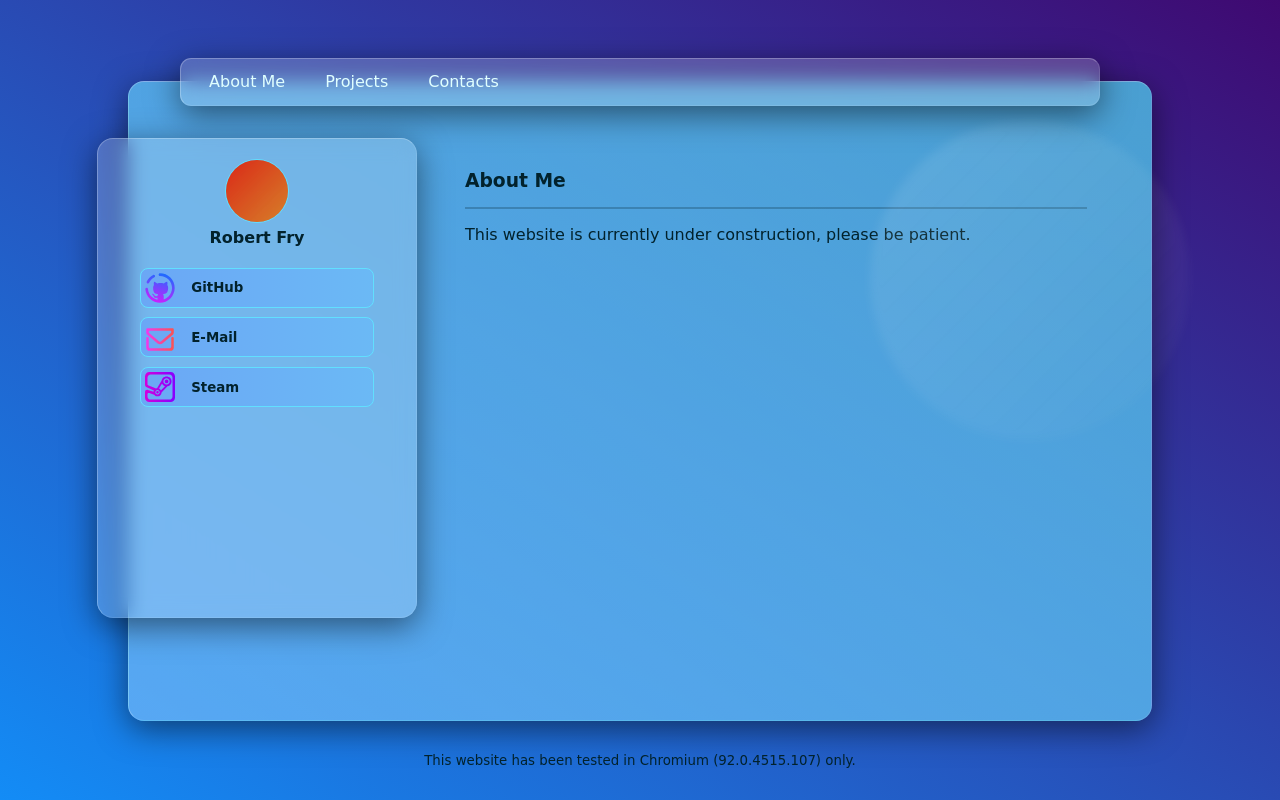
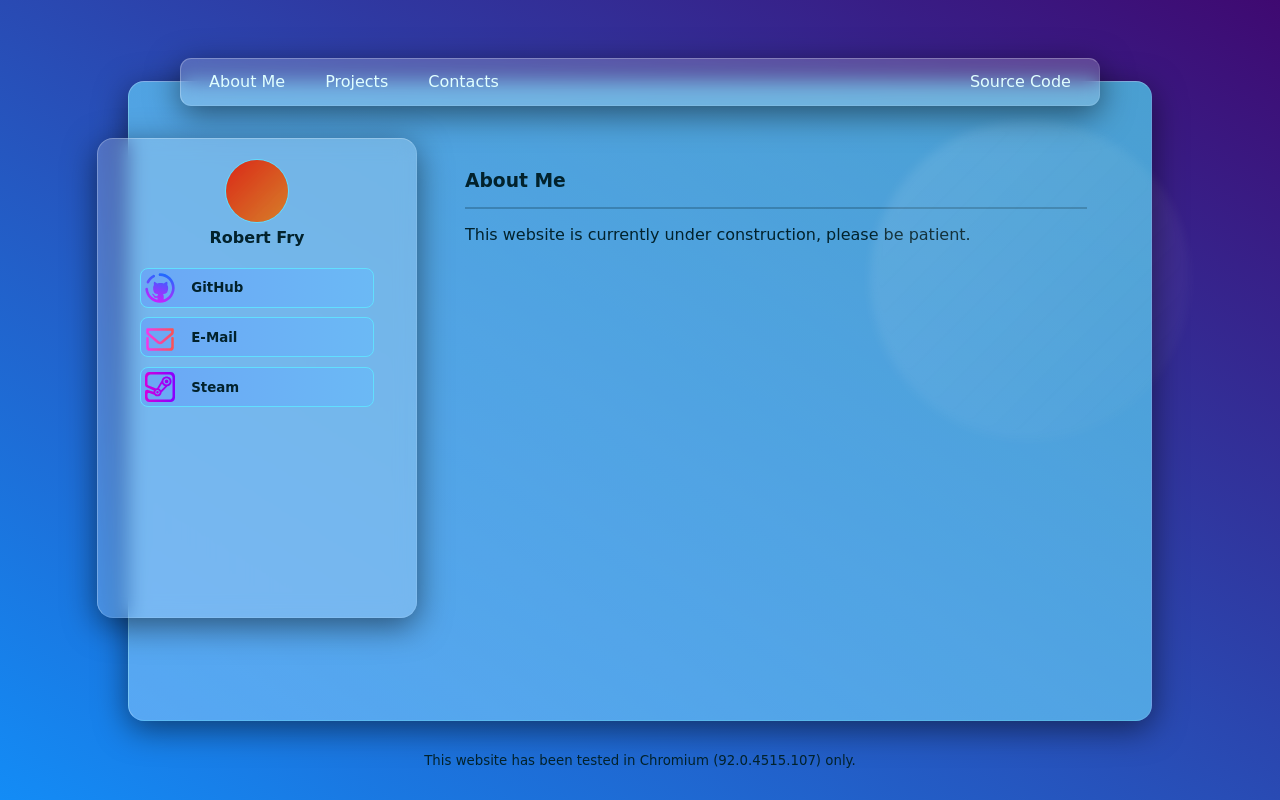
Before and after one commit to robertefry/robertfry.xyz, a PHP site: page / in a window 1280 px wide. Run offline with PHP 8.4, Linux system fonts and the light colour scheme.

Commit message:
Add source code button in navbar

```diff
--- a/index.htm
+++ b/index.htm
@@ -15,9 +15,14 @@
     </div>
     <div class="mainglass">
       <div class="navglass">
-        <a class="navbtn" href="index.htm">About Me</a>
-        <a class="navbtn" href="index.htm">Projects</a>
-        <a class="navbtn" href="index.htm">Contacts</a>
+        <div class="nav-left">
+          <a class="navbtn" href="index.htm">About Me</a>
+          <a class="navbtn" href="index.htm">Projects</a>
+          <a class="navbtn" href="index.htm">Contacts</a>
+        </div>
+        <div class="nav-right">
+          <a class="navbtn" href="index.htm">Source Code</a>
+        </div>
       </div>
       <div style="width:100%;">
         <div class="dashboard">
--- a/style.css
+++ b/style.css
@@ -95,12 +95,23 @@ main
   align-items: center;
   overflow: hidden;
 }
+.nav-left
+{
+  display: flex;
+}
+.nav-right
+{
+  width: 100%;
+  display: flex;
+  flex-flow: row-reverse;
+}
 .navbtn
 {
   margin: 0.25rem;
   padding-left: 1rem;
   padding-right: 1rem;
   text-decoration: none;
+  white-space: nowrap;
   color: lightcyan;
   border-radius: 0.33rem;
   outline: none;
```
